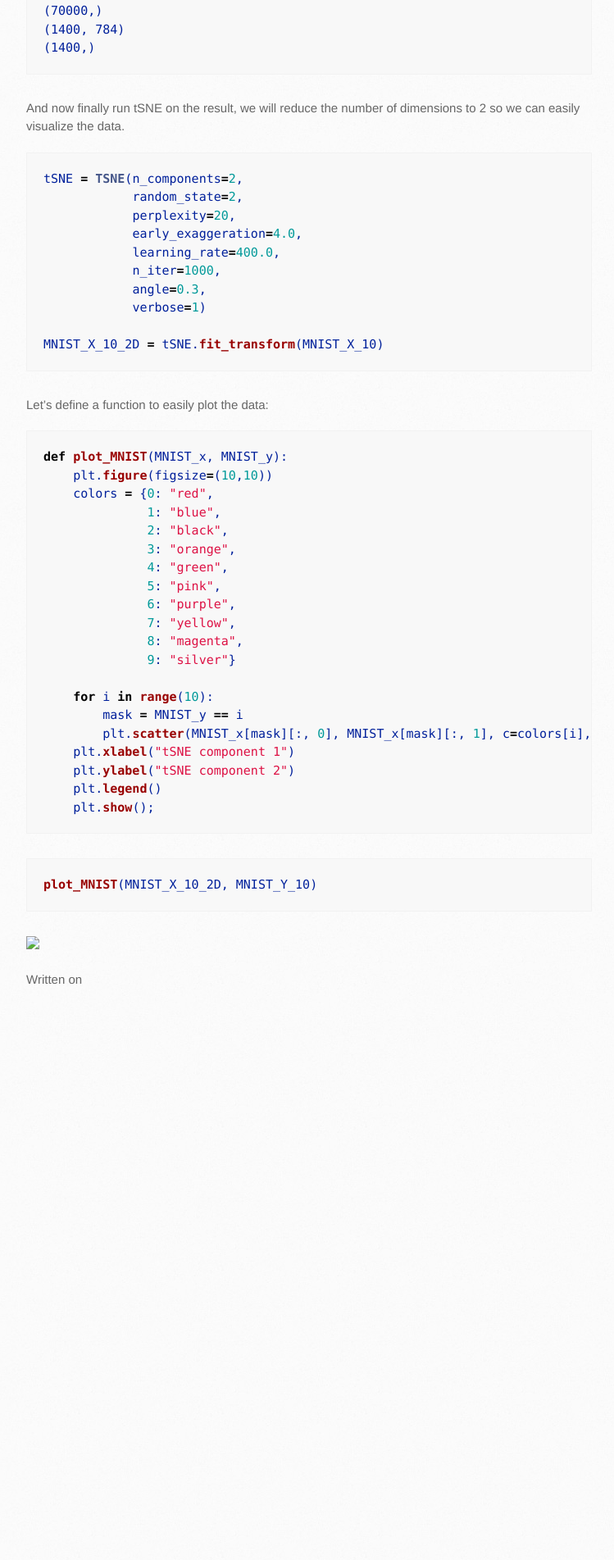
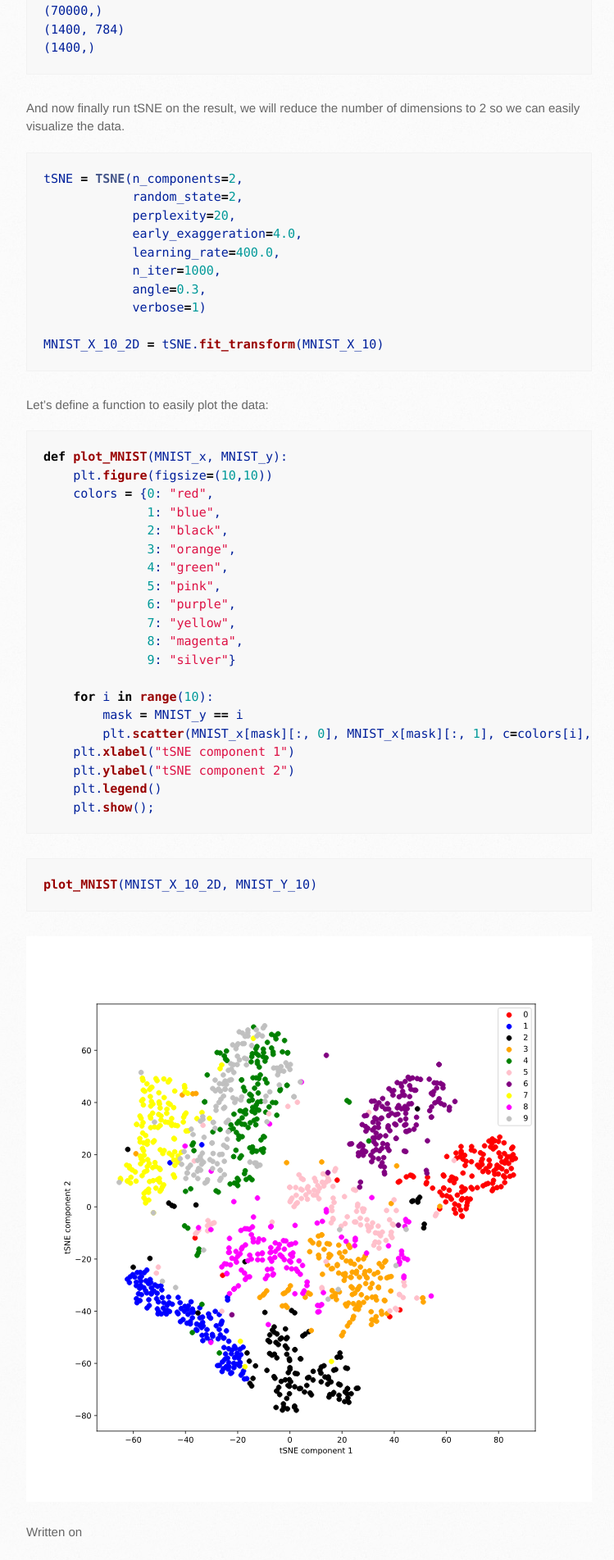
Before and after one commit to bshabashFD/bshabashFD.github.io_old2, a Jekyll site: the page built from stage4.md, in a window 1280 px wide. Shown: the part 2278-4181 px from the top of the page at 82% size, without its empty margins (138-887 px from the left). Built offline with Jekyll 4.4.1, drawn with Linux system fonts in a browser that asks for light colours; formulas are drawn with MathJax 3; a script that is not in the unit is left out; before the commit the page ends 3507 px from its top, so only the background shows below that.

Commit message:
Update stage4.md

````diff
--- a/stage4.md
+++ b/stage4.md
@@ -127,4 +127,4 @@ def plot_MNIST(MNIST_x, MNIST_y):
 plot_MNIST(MNIST_X_10_2D, MNIST_Y_10)
 ```
 
-<img src="images/logo2.png" />
+<img src="/assets/images/rtSNE.svg" />
````
